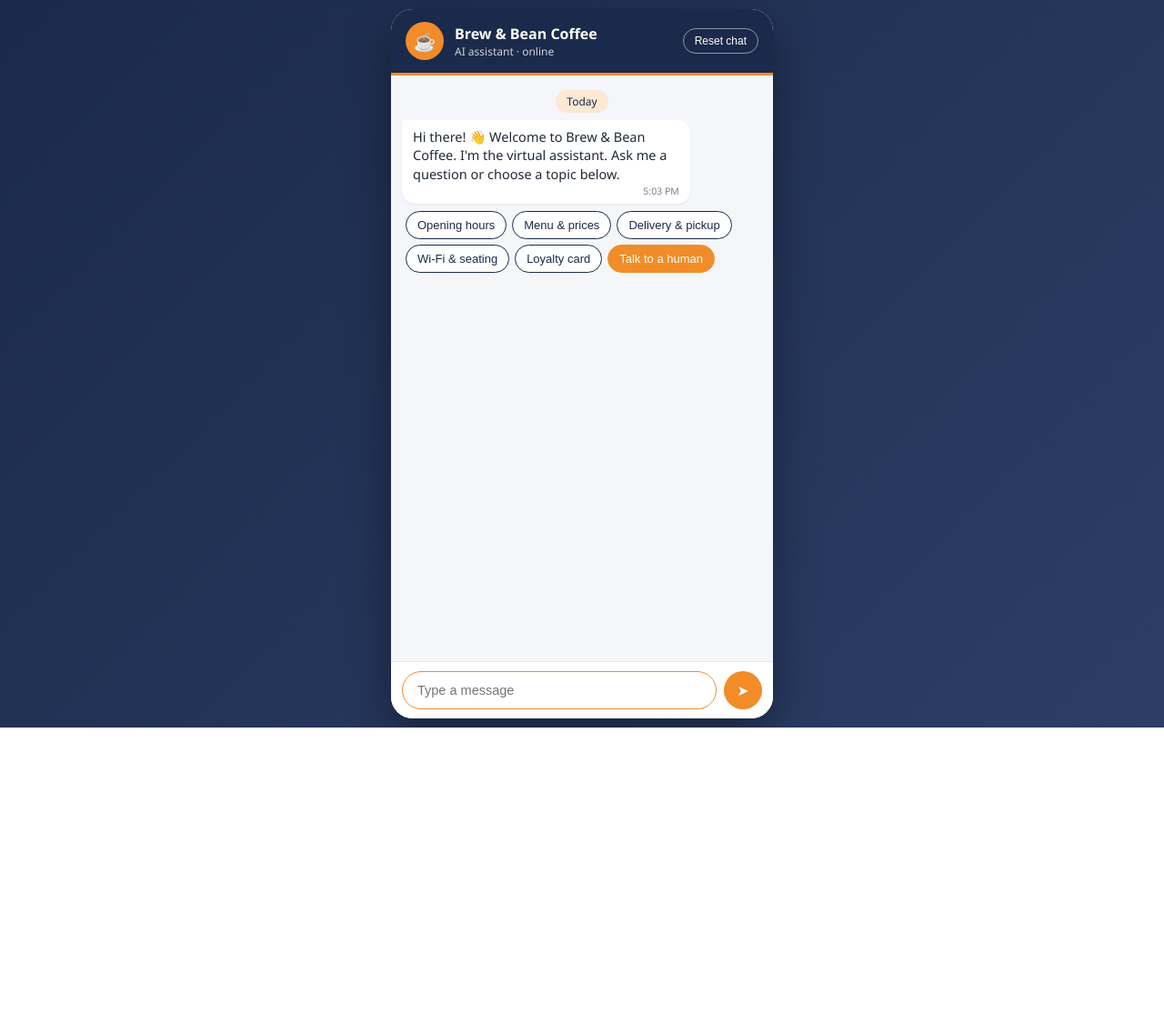
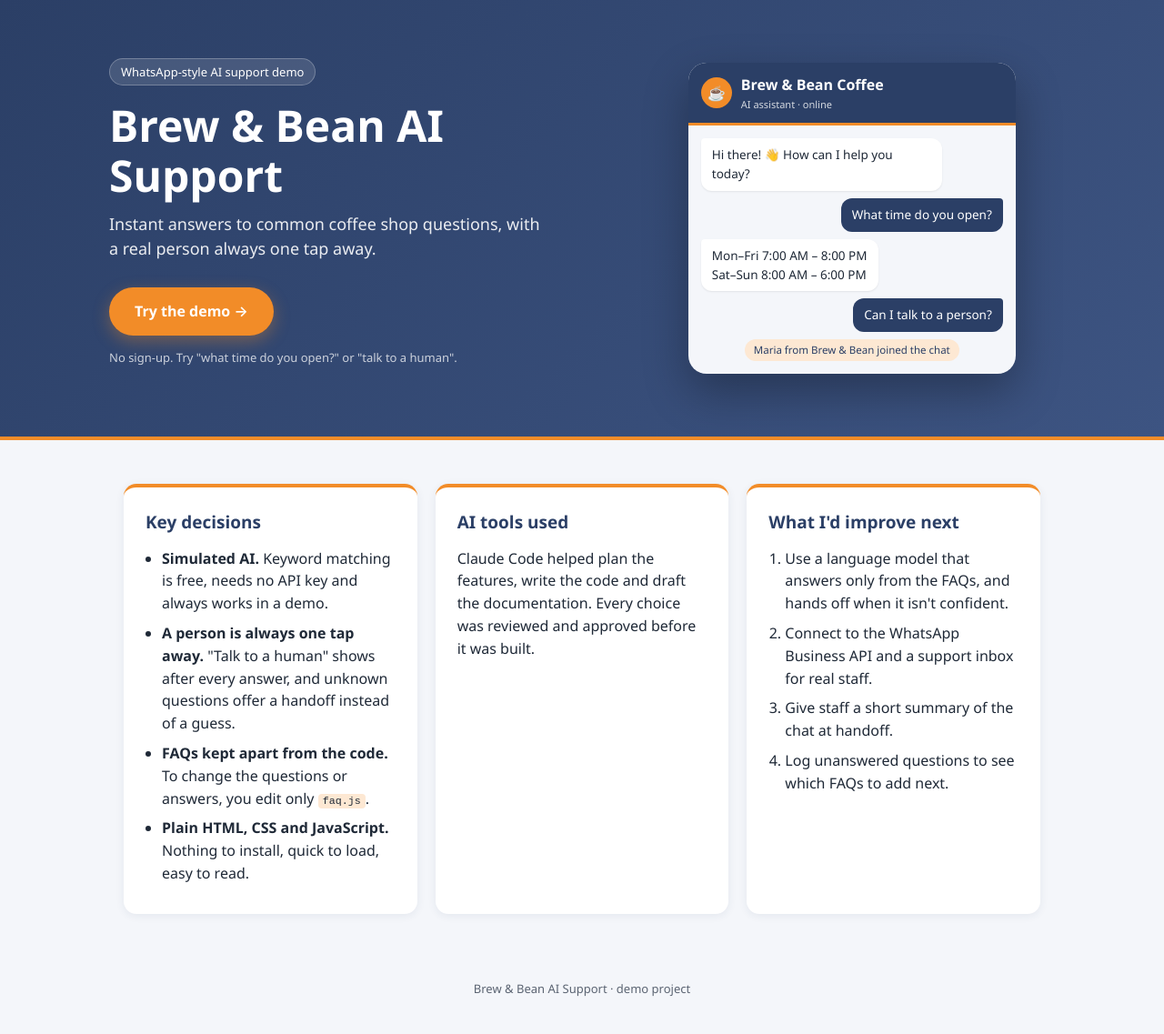
Before and after one commit to arnold0922/whatsapp-support-bot, a plain HTML site: page index.html in a window 1280 px wide. Shown: the whole page at 91% size. Before the commit the page ends 800 px from the top, so only its background shows below. Drawn offline with Linux system fonts and the light colour scheme.

Commit message:
Add landing page, move chat to chat.html, soften navy
Co-Authored-By: Claude Opus 5.5 <noreply@anthropic.com>

```diff
--- a/index.html
+++ b/index.html
@@ -3,29 +3,60 @@
 <head>
   <meta charset="utf-8" />
   <meta name="viewport" content="width=device-width, initial-scale=1" />
-  <title>Brew &amp; Bean Support Chat</title>
-  <link rel="stylesheet" href="styles.css" />
+  <title>Brew &amp; Bean AI Support</title>
+  <link rel="stylesheet" href="landing.css" />
 </head>
 <body>
-  <main class="phone">
-    <header class="top">
-      <div class="avatar">☕</div>
-      <div class="who">
-        <div class="name">Brew &amp; Bean Coffee</div>
-        <div class="status" id="status">AI assistant · online</div>
+  <header class="hero">
+    <div class="hero-inner">
+      <div class="hero-text">
+        <span class="tag">WhatsApp-style AI support demo</span>
+        <h1>Brew &amp; Bean AI Support</h1>
+        <p class="pitch">Instant answers to common coffee shop questions, with a real person always one tap away.</p>
+        <a class="cta" href="chat.html">Try the demo →</a>
+        <p class="hint">No sign-up. Try "what time do you open?" or "talk to a human".</p>
       </div>
-      <button id="reset" class="reset" type="button" title="Start a new chat">Reset chat</button>
-    </header>
 
-    <section id="messages" class="messages" aria-live="polite"></section>
+      <div class="preview" aria-hidden="true">
+        <div class="p-head"><span class="p-avatar">☕</span><div><b>Brew &amp; Bean Coffee</b><small>AI assistant · online</small></div></div>
+        <div class="p-body">
+          <div class="p-bot">Hi there! 👋 How can I help you today?</div>
+          <div class="p-user">What time do you open?</div>
+          <div class="p-bot">Mon–Fri 7:00 AM – 8:00 PM<br />Sat–Sun 8:00 AM – 6:00 PM</div>
+          <div class="p-user">Can I talk to a person?</div>
+          <div class="p-note">Maria from Brew &amp; Bean joined the chat</div>
+        </div>
+      </div>
+    </div>
+  </header>
 
-    <form id="composer" class="composer">
-      <input id="input" type="text" placeholder="Type a message" autocomplete="off" aria-label="Message" />
-      <button type="submit" class="send" aria-label="Send">➤</button>
-    </form>
+  <main class="info">
+    <section class="card">
+      <h2>Key decisions</h2>
+      <ul>
+        <li><b>Simulated AI.</b> Keyword matching is free, needs no API key and always works in a demo.</li>
+        <li><b>A person is always one tap away.</b> "Talk to a human" shows after every answer, and unknown questions offer a handoff instead of a guess.</li>
+        <li><b>FAQs kept apart from the code.</b> To change the questions or answers, you edit only <code>faq.js</code>.</li>
+        <li><b>Plain HTML, CSS and JavaScript.</b> Nothing to install, quick to load, easy to read.</li>
+      </ul>
+    </section>
+
+    <section class="card">
+      <h2>AI tools used</h2>
+      <p>Claude Code helped plan the features, write the code and draft the documentation. Every choice was reviewed and approved before it was built.</p>
+    </section>
+
+    <section class="card">
+      <h2>What I'd improve next</h2>
+      <ol>
+        <li>Use a language model that answers only from the FAQs, and hands off when it isn't confident.</li>
+        <li>Connect to the WhatsApp Business API and a support inbox for real staff.</li>
+        <li>Give staff a short summary of the chat at handoff.</li>
+        <li>Log unanswered questions to see which FAQs to add next.</li>
+      </ol>
+    </section>
   </main>
 
-  <script src="faq.js"></script>
-  <script src="app.js"></script>
+  <footer class="foot">Brew &amp; Bean AI Support · demo project</footer>
 </body>
 </html>
--- /dev/null
+++ b/landing.css
@@ -0,0 +1,114 @@
+:root {
+  --navy: #2b3f66;
+  --navy-soft: #3d5482;
+  --orange: #f28c28;
+  --orange-soft: #fde8d3;
+  --white: #ffffff;
+  --bg: #f4f6fa;
+  --text: #1f2937;
+  --muted: #5b6472;
+}
+
+* { box-sizing: border-box; }
+
+body {
+  margin: 0;
+  background: var(--bg);
+  color: var(--text);
+  font-family: "Segoe UI", system-ui, -apple-system, sans-serif;
+  line-height: 1.55;
+}
+
+/* Hero */
+.hero {
+  background: linear-gradient(135deg, var(--navy) 0%, var(--navy-soft) 100%);
+  color: var(--white);
+  border-bottom: 4px solid var(--orange);
+  padding: 64px 16px;
+}
+.hero-inner {
+  max-width: 1040px;
+  margin: 0 auto;
+  display: grid;
+  grid-template-columns: 1.1fr 0.9fr;
+  gap: 48px;
+  align-items: center;
+}
+.tag {
+  display: inline-block;
+  background: rgba(255, 255, 255, 0.12);
+  border: 1px solid rgba(255, 255, 255, 0.25);
+  border-radius: 999px;
+  padding: 4px 12px;
+  font-size: 13px;
+}
+h1 { font-size: clamp(32px, 5vw, 48px); line-height: 1.15; margin: 16px 0 12px; }
+.pitch { font-size: 18px; opacity: 0.9; margin: 0 0 28px; max-width: 480px; }
+.cta {
+  display: inline-block;
+  background: var(--orange);
+  color: var(--white);
+  text-decoration: none;
+  font-weight: 600;
+  padding: 14px 28px;
+  border-radius: 999px;
+  box-shadow: 0 6px 18px rgba(242, 140, 40, 0.35);
+}
+.cta:hover { filter: brightness(1.05); }
+.hint { font-size: 13px; opacity: 0.75; margin-top: 14px; }
+
+/* Chat preview */
+.preview {
+  background: var(--bg);
+  color: var(--text);
+  border-radius: 20px;
+  overflow: hidden;
+  box-shadow: 0 20px 50px rgba(0, 0, 0, 0.3);
+  max-width: 360px;
+  justify-self: center;
+  width: 100%;
+}
+.p-head {
+  display: flex; gap: 10px; align-items: center;
+  background: var(--navy); color: var(--white);
+  padding: 12px 14px; border-bottom: 3px solid var(--orange);
+}
+.p-head small { display: block; opacity: 0.8; font-size: 11px; }
+.p-avatar {
+  width: 34px; height: 34px; border-radius: 50%;
+  background: var(--orange); display: grid; place-items: center;
+}
+.p-body { padding: 14px; display: flex; flex-direction: column; gap: 8px; font-size: 13.5px; }
+.p-bot, .p-user { max-width: 80%; padding: 8px 12px; border-radius: 12px; }
+.p-bot { background: var(--white); align-self: flex-start; border-top-left-radius: 4px; box-shadow: 0 1px 2px rgba(0,0,0,0.08); }
+.p-user { background: var(--navy); color: var(--white); align-self: flex-end; border-top-right-radius: 4px; }
+.p-note { align-self: center; background: var(--orange-soft); color: var(--navy); font-size: 11.5px; padding: 3px 10px; border-radius: 999px; }
+
+/* Info cards */
+.info {
+  max-width: 1040px;
+  margin: 48px auto;
+  padding: 0 16px;
+  display: grid;
+  grid-template-columns: repeat(3, 1fr);
+  gap: 20px;
+}
+.card {
+  background: var(--white);
+  border-radius: 14px;
+  padding: 24px;
+  border-top: 4px solid var(--orange);
+  box-shadow: 0 2px 10px rgba(43, 63, 102, 0.08);
+}
+.card h2 { color: var(--navy); font-size: 19px; margin: 0 0 12px; }
+.card ul, .card ol { padding-left: 18px; margin: 0; }
+.card li { margin-bottom: 8px; }
+.card p { margin: 0; }
+code { background: var(--orange-soft); padding: 1px 5px; border-radius: 4px; font-size: 0.9em; }
+
+.foot { text-align: center; color: var(--muted); font-size: 13px; padding: 24px 16px 40px; }
+
+@media (max-width: 860px) {
+  .hero-inner, .info { grid-template-columns: 1fr; }
+  .hero { padding: 48px 16px; }
+}
--- a/styles.css
+++ b/styles.css
@@ -1,6 +1,6 @@
 :root {
-  --navy: #1b2a4a;
-  --navy-soft: #2c3e66;
+  --navy: #2b3f66;
+  --navy-soft: #3d5482;
   --orange: #f28c28;
   --orange-soft: #fde8d3;
   --white: #ffffff;
@@ -46,6 +46,13 @@ body {
   color: var(--white);
   border-bottom: 3px solid var(--orange);
 }
+.back {
+  color: var(--white);
+  text-decoration: none;
+  font-size: 20px;
+  padding: 0 4px;
+}
+.back:hover { color: var(--orange); }
 .avatar {
   width: 42px; height: 42px;
   border-radius: 50%;
```
Also changed, not shown: chat.html (added, +32 -0 lines), 1 other file.
